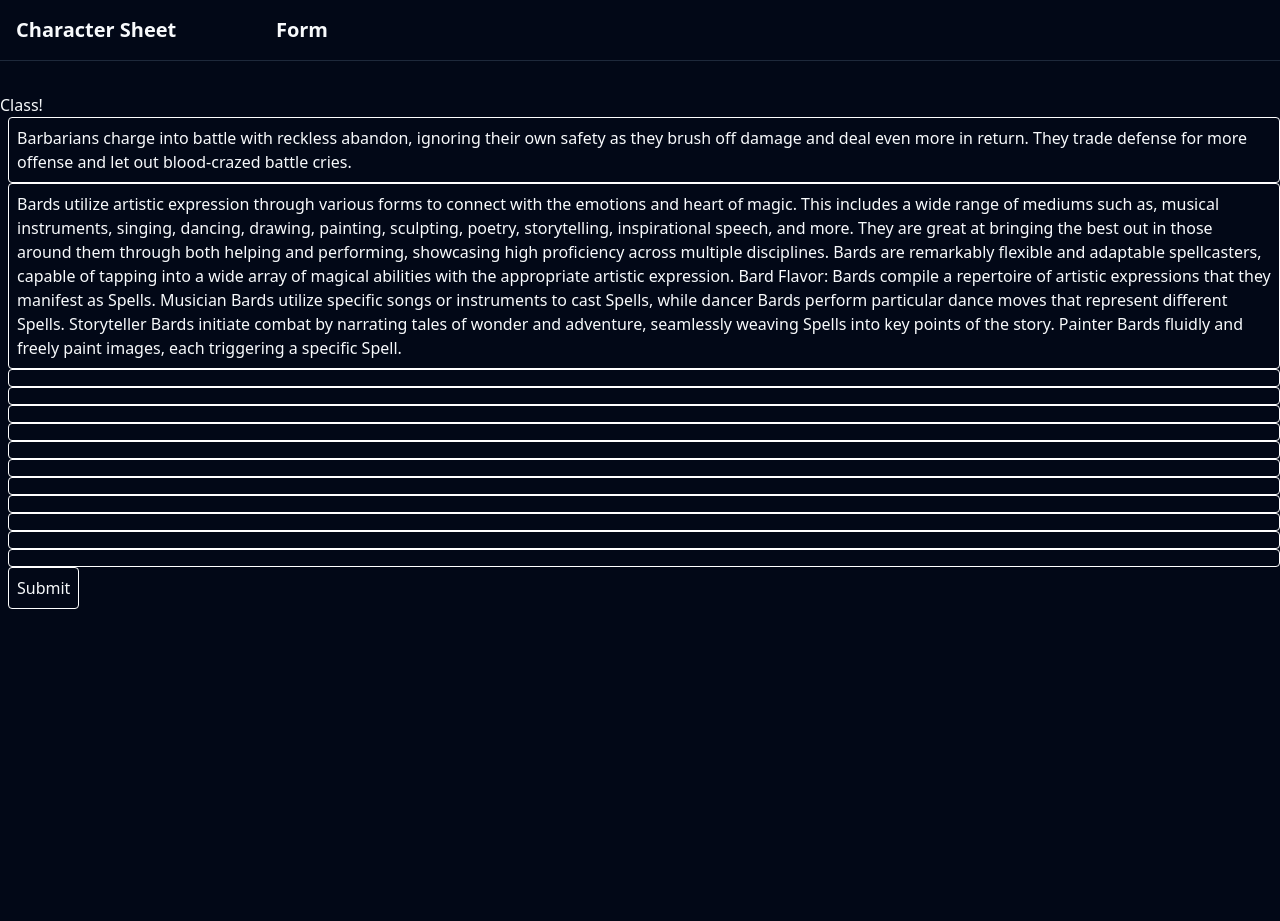
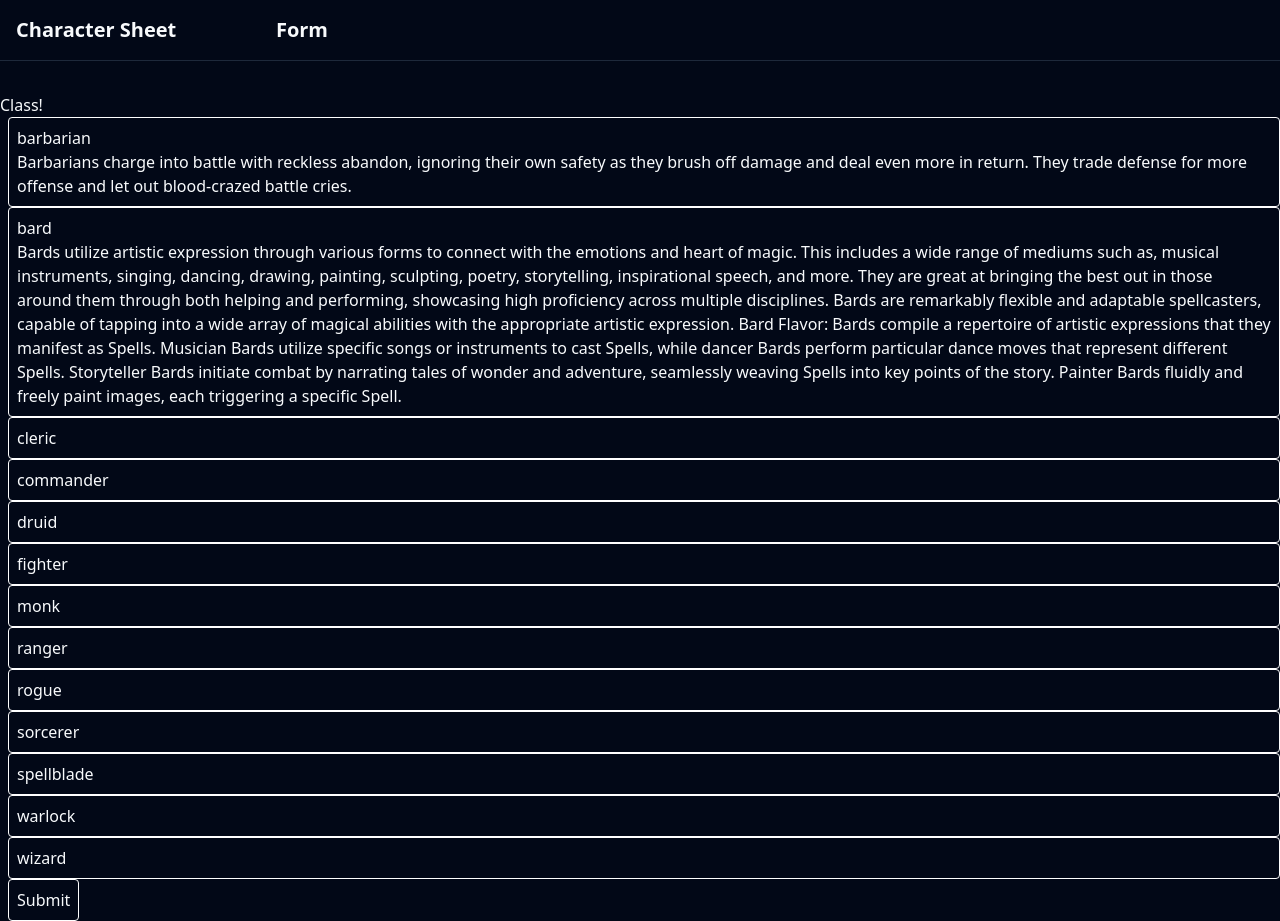
Before and after one commit to thegouge/dc20-beyond, a Next.js app: page /form/class in a window 1280 px wide. Before the commit the page ends 800 px from the top, so only its background shows below. Built offline with nearby package versions, Linux system fonts and the light colour scheme.

Commit message:
Finishing class selection logic

```diff
--- /dev/null
+++ b/src/app/form/class/martial/page.tsx
@@ -0,0 +1,5 @@
+import React from "react";
+
+export default function MartialForm() {
+  return <div>Martial class selections!</div>;
+}
--- a/src/app/form/class/page.tsx
+++ b/src/app/form/class/page.tsx
@@ -5,25 +5,40 @@ import { CLASSES } from "~/constants";
 import { CharacterContext } from "~/helpers/characterContext";
 import { PlayerClasses } from "~/types";
 import "~/styles/traits.css";
+import { toast } from "sonner";
+import { useRouter } from "next/navigation";
 
-const ALL_CLASSES = Object.keys(CLASSES)
+const ALL_CLASSES = Object.keys(CLASSES);
 
 export default function ClassPage() {
+  const router = useRouter();
   const character = useContext(CharacterContext);
-  const [chosenClass, setChosenClass] = useState("")
+  const [chosenClass, setChosenClass] = useState<PlayerClasses | "">("");
 
-  function toggleSelected(chosen: string) {
+  function toggleSelected(chosen: PlayerClasses) {
     if (chosenClass === chosen) {
-      setChosenClass("")
+      setChosenClass("");
     } else {
-      setChosenClass(chosen)
+      setChosenClass(chosen);
     }
   }
 
   function handleSubmit(e: any) {
-    e.preventDefault()
+    e.preventDefault();
 
-    console.log({ chosenClass })
+    if (chosenClass === "") {
+      toast.error("Hey! You have to select a class to continue!");
+      return;
+    }
+
+    const classType = CLASSES[chosenClass].type;
+    character.setClass(chosenClass, classType);
+
+    if (classType === "martial") {
+      router.push("/form/class/martial");
+    } else if (classType === "spellcaster") {
+      router.push("/form/class/spells");
+    }
   }
 
   return (
@@ -31,14 +46,25 @@ export default function ClassPage() {
       <h2>Class!</h2>
       <form onSubmit={handleSubmit}>
         {ALL_CLASSES.map((className: string) => {
-          const currClass = CLASSES[className as PlayerClasses]
-          return (<div key={className} className={chosenClass === className ? "trait-selector selected" : "trait-selector unselected"} onClick={() => toggleSelected(className)}>
-            <h3>{currClass.name}</h3>
-            <p>{currClass.description}</p>
-          </div>)
-        })
-        }
-        <button type="submit" className="outline-button">Submit</button>
+          const currClass = CLASSES[className as PlayerClasses];
+          return (
+            <div
+              key={className}
+              className={
+                chosenClass === className
+                  ? "trait-selector selected"
+                  : "trait-selector unselected"
+              }
+              onClick={() => toggleSelected(className as PlayerClasses)}
+            >
+              <h3>{currClass.name}</h3>
+              <p>{currClass.description}</p>
+            </div>
+          );
+        })}
+        <button type="submit" className="outline-button">
+          Submit
+        </button>
       </form>
     </div>
   );
--- /dev/null
+++ b/src/app/form/class/spells/page.tsx
@@ -0,0 +1,3 @@
+export default function SpellForm() {
+  return <div>Spellcaster class selections!</div>;
+}
--- a/src/constants.ts
+++ b/src/constants.ts
@@ -4,6 +4,7 @@ import {
   ClassAttributes,
   OtherPro,
   PlayerClasses,
+  Maneuver
 } from "./types";
 
 export const DEFAULT_CHAR_DATA = {
@@ -518,8 +519,18 @@ const ELEMENTAL_BREATH_WEAPON =
 const MYSTIC_BREATH_WEAPON =
   "Make a Spell Check against every target's MD within the area. Hit: The target takes 1 Draconic damage. Before you make your Spell Check, you can spend 1 SP to increase the damage by 1, or 1 MP to increase it by 2";
 
+const ALL_ATTACK_MANEUVERS: Maneuver[] = [
+  { name: "", description: "" }
+]
+
+const EMPTY_MANEUVER: Maneuver = {
+  name: "",
+  description: ""
+}
+
 export const CLASSES: { [key in PlayerClasses]: ClassAttributes } = {
   barbarian: {
+    name: "barbarian",
     type: "martial",
     description:
       "Barbarians charge into battle with reckless abandon, ignoring their own safety as they brush off damage and deal even more in return. They trade defense for more offense and let out blood-crazed battle cries.",
@@ -538,7 +549,7 @@ export const CLASSES: { [key in PlayerClasses]: ClassAttributes } = {
     ],
     stamina: 1,
     mana: 0,
-    maneuvers: ["All Attack Maneuvers", "", "", "", ""],
+    maneuvers: [...ALL_ATTACK_MANEUVERS, EMPTY_MANEUVER, EMPTY_MANEUVER, EMPTY_MANEUVER, EMPTY_MANEUVER],
     spells: [],
     features: [
       {
@@ -565,6 +576,7 @@ your rage ends early if you fall unconscious, die, or you choose to end it for 0
     ],
   },
   bard: {
+    name: "bard",
     type: "spellcaster",
     description: `Bards utilize artistic expression through various forms to connect with the emotions and heart of magic. This includes a wide range of mediums such as, musical instruments, singing, dancing, drawing, painting, sculpting, poetry, storytelling, inspirational speech, and more. They are great at bringing the best out in those around them through both helping and performing, showcasing high proficiency across multiple disciplines. Bards are remarkably flexible and adaptable spellcasters, capable of tapping into a wide array of magical abilities with the appropriate artistic expression.
 
@@ -642,11 +654,12 @@ provided 1 of them is a Cantrip. You learn to express your art in a unique manne
     ],
   },
   cleric: {
-    type: "",
+    name: "cleric",
+    type: "spellcaster",
     description: ``,
     sourceOfPower: ``,
     equipment: [],
-    proficiencies: {},
+    combatMasteries: [],
     stamina: 0,
     mana: 0,
     maneuvers: [],
@@ -654,11 +667,12 @@ provided 1 of them is a Cantrip. You learn to express your art in a unique manne
     features: [{ name: "", description: "" }],
   },
   commander: {
-    type: "",
+    name: "commander",
+    type: "martial",
     description: ``,
     sourceOfPower: ``,
     equipment: [],
-    proficiencies: {},
+    combatMasteries: [],
     stamina: 0,
     mana: 0,
     maneuvers: [],
@@ -666,11 +680,12 @@ provided 1 of them is a Cantrip. You learn to express your art in a unique manne
     features: [{ name: "", description: "" }],
   },
   druid: {
-    type: "",
+    name: "druid",
+    type: "spellcaster",
     description: ``,
     sourceOfPower: ``,
     equipment: [],
-    proficiencies: {},
+    combatMasteries: [],
     stamina: 0,
     mana: 0,
     maneuvers: [],
@@ -678,11 +693,12 @@ provided 1 of them is a Cantrip. You learn to express your art in a unique manne
     features: [{ name: "", description: "" }],
   },
   fighter: {
-    type: "",
+    name: "fighter",
+    type: "martial",
     description: ``,
     sourceOfPower: ``,
     equipment: [],
-    proficiencies: {},
+    combatMasteries: [],
     stamina: 0,
     mana: 0,
     maneuvers: [],
@@ -690,11 +706,12 @@ provided 1 of them is a Cantrip. You learn to express your art in a unique manne
     features: [{ name: "", description: "" }],
   },
   monk: {
-    type: "",
+    name: "monk",
+    type: "martial",
     description: ``,
     sourceOfPower: ``,
     equipment: [],
-    proficiencies: {},
+    combatMasteries: [],
     stamina: 0,
     mana: 0,
     maneuvers: [],
@@ -702,11 +719,12 @@ provided 1 of them is a Cantrip. You learn to express your art in a unique manne
     features: [{ name: "", description: "" }],
   },
   ranger: {
-    type: "",
+    name: "ranger",
+    type: "martial",
     description: ``,
     sourceOfPower: ``,
     equipment: [],
-    proficiencies: {},
+    combatMasteries: [],
     stamina: 0,
     mana: 0,
     maneuvers: [],
@@ -714,11 +732,12 @@ provided 1 of them is a Cantrip. You learn to express your art in a unique manne
     features: [{ name: "", description: "" }],
   },
   rogue: {
-    type: "",
+    name: "rogue",
+    type: "martial",
     description: ``,
     sourceOfPower: ``,
     equipment: [],
-    proficiencies: {},
+    combatMasteries: [],
     stamina: 0,
     mana: 0,
     maneuvers: [],
@@ -726,11 +745,12 @@ provided 1 of them is a Cantrip. You learn to express your art in a unique manne
     features: [{ name: "", description: "" }],
   },
   sorcerer: {
-    type: "",
+    name: "sorcerer",
+    type: "spellcaster",
     description: ``,
     sourceOfPower: ``,
     equipment: [],
-    proficiencies: {},
+    combatMasteries: [],
     stamina: 0,
     mana: 0,
     maneuvers: [],
@@ -738,11 +758,12 @@ provided 1 of them is a Cantrip. You learn to express your art in a unique manne
     features: [{ name: "", description: "" }],
   },
   spellblade: {
-    type: "",
+    name: "spellblade",
+    type: "hybrid",
     description: ``,
     sourceOfPower: ``,
     equipment: [],
-    proficiencies: {},
+    combatMasteries: [],
     stamina: 0,
     mana: 0,
     maneuvers: [],
@@ -750,11 +771,12 @@ provided 1 of them is a Cantrip. You learn to express your art in a unique manne
     features: [{ name: "", description: "" }],
   },
   warlock: {
-    type: "",
+    name: "warlock",
+    type: "spellcaster",
     description: ``,
     sourceOfPower: ``,
     equipment: [],
-    proficiencies: {},
+    combatMasteries: [],
     stamina: 0,
     mana: 0,
     maneuvers: [],
@@ -762,11 +784,12 @@ provided 1 of them is a Cantrip. You learn to express your art in a unique manne
     features: [{ name: "", description: "" }],
   },
   wizard: {
-    type: "",
+    name: "wizard",
+    type: "spellcaster",
     description: ``,
     sourceOfPower: ``,
     equipment: [],
-    proficiencies: {},
+    combatMasteries: [],
     stamina: 0,
     mana: 0,
     maneuvers: [],
--- a/src/types.ts
+++ b/src/types.ts
@@ -1,4 +1,4 @@
-import { ALL_TRADES, ANCESTRY_TRAITS } from "./constants";
+import { ALL_TRADES, ANCESTRY_TRAITS, CLASSES } from "./constants";
 
 export class Character {
   constructor() {
@@ -176,8 +176,9 @@ export class Character {
     this.ancestryFeatures = attributes
   }
 
-  setClass(payload: any) {
-    console.log({ payload });
+  setClass(selectedClass: PlayerClasses, type: ClassTypes) {
+    this.charClass = selectedClass
+    this.charClassType = type
   }
 
   setEquipment(payload: any) {
@@ -322,7 +323,7 @@ export type PlayerClasses =
   | "wizard";
 
 type Equipment = string;
-interface Maneuver extends Feature { }
+export interface Maneuver extends Feature { }
 
 interface Spell extends Feature {
   level: number;
```
